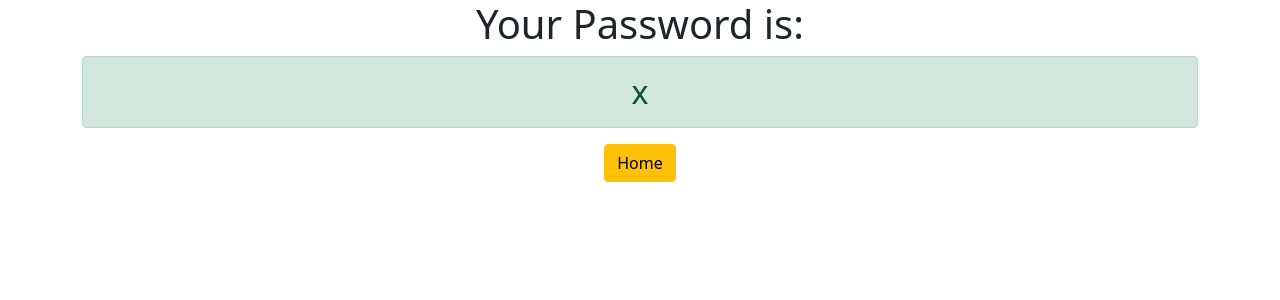
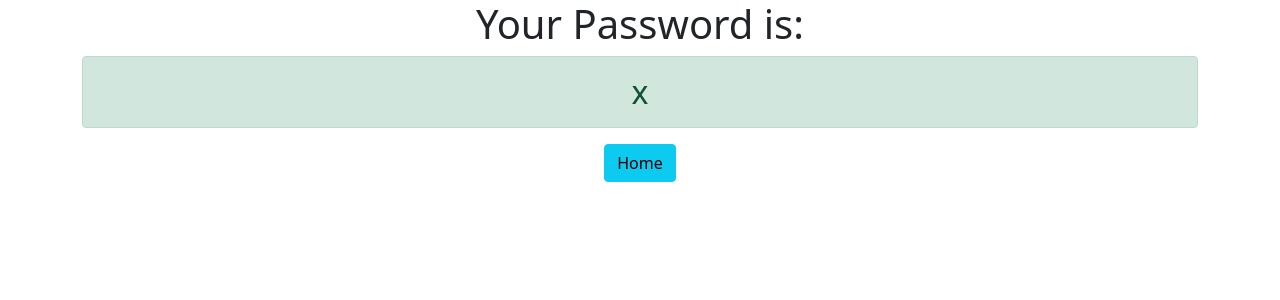
Before and after one commit to MohanDassG/django3-passwordgen, a Django app: template generator/templates/generator/password.html in a window 1280 px wide. Shown: the top 300 px of the page. Run offline with Django 3.2, Linux system fonts and the light colour scheme; the template is opened without the code that fills it: most values are stand-ins (such as "Sample title", 1, 10 or a date in 2020).

Commit message:
Tweaks being saved

```diff
--- a/generator/templates/generator/password.html
+++ b/generator/templates/generator/password.html
@@ -2,5 +2,5 @@
 <div class="container text-center">
 	<h1>Your Password is:</h1>
 	<h2 class="alert alert-success">{{ password }}</h2>
-	<a href="{% url 'home' %}" class="btn btn-warning">Home</a>
+	<a href="{% url 'home' %}" class="btn btn-info">Home</a>
 </div>
--- a/password_generator/settings.py
+++ b/password_generator/settings.py
@@ -20,7 +20,7 @@ BASE_DIR = Path(__file__).resolve().parent.parent
 # See https://docs.djangoproject.com/en/3.2/howto/deployment/checklist/
 
 # SECURITY WARNING: keep the secret key used in production secret!
-SECRET_KEY = 'django-insecure-^_a_z&q0%*0@#_gb^+#hayy9+k*y48#&d(0r$-a&y__l_*@!!x'
+SECRET_KEY = 'django-insecure-^_a_z&q0%*0@#_gb^+#hayy9+k*y4q3irf8#&d(0r$-a&y__l_*@!!x'
 
 # SECURITY WARNING: don't run with debug turned on in production!
 DEBUG = True
```
